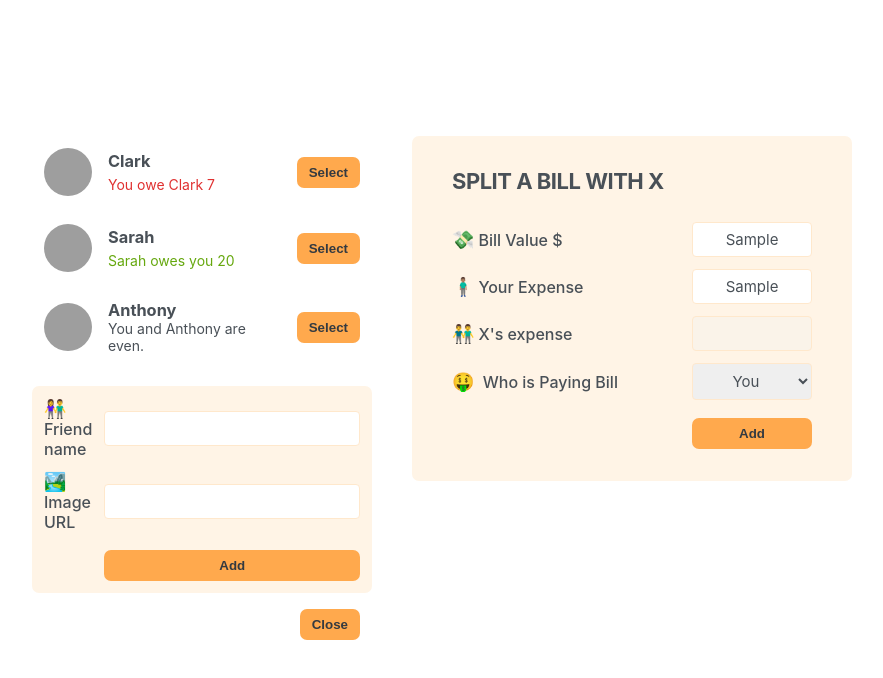
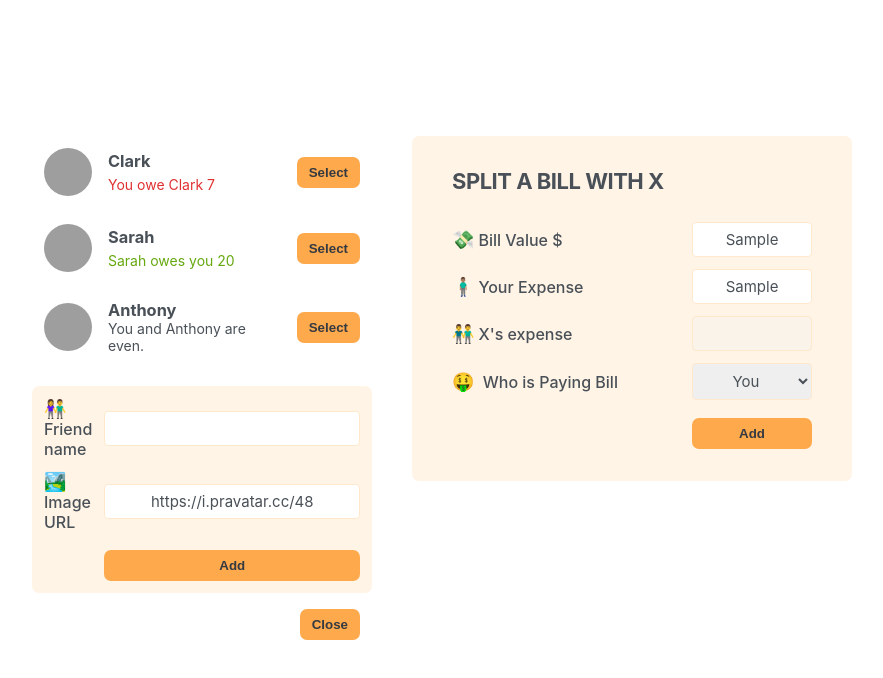
Before and after one commit to shahayushh/eat-n-split, a React (Create React App) app: page / in a window 1280 px wide. Both pictures are taken after typing "Sample", "Sample" into the empty fields and a click on the button "Add Friend". Shown: the top 678 px of the page, without its empty margins (198-1081 px from the left). Built offline with nearby package versions, Linux system fonts and the light colour scheme; grey boxes are pictures that could not be loaded.

Commit message:
Adding new friend shared with lift state up to common parent

```diff
--- a/src/App.js
+++ b/src/App.js
@@ -29,16 +29,22 @@
 }
 
 export default function App() {
+  const [friends, setFriends] = useState(initialFriends);
   const [showAddFriend, setShowAddFriend] = useState(false);
 
   function handleShowAddFriend() {
     setShowAddFriend((show) => !show);
   }
+  function handleAddFriend(friend) {
+    setFriends((friends) => [...friends, friend]);
+    setShowAddFriend(false);
+  }
+
   return (
     <div className="app">
       <div className="sidebar">
-        <FriendsList />
-        {showAddFriend && <FormAddFriend />}
+        <FriendsList friends={friends} />
+        {showAddFriend && <FormAddFriend onAddFriend={handleAddFriend} />}
         <Button onClick={handleShowAddFriend}>
           {showAddFriend ? "Close" : "Add Friend"}
         </Button>
@@ -48,8 +54,7 @@
   );
 }
 
-function FriendsList() {
-  const friends = initialFriends;
+function FriendsList({ friends }) {
   return (
     <ul>
       {friends.map((friend) => (
@@ -82,14 +87,41 @@
   );
 }
 
-function FormAddFriend() {
+function FormAddFriend({ onAddFriend }) {
+  const [name, setName] = useState("");
+  const [image, setImage] = useState("https://i.pravatar.cc/48");
+
+  function handleSubmit(e) {
+    e.preventDefault();
+
+    if (!name || !image) return;
+    const id = crypto.randomUUID();
+    const newFriend = {
+      name,
+      image: `${image}?=${id}`,
+      balance: 0,
+      id: crypto.randomUUID,
+    };
+    onAddFriend(newFriend);
+    setName("");
+    setImage("https://i.pravatar.cc/48");
+  }
+
   return (
-    <form className="form-add-friend">
+    <form className="form-add-friend" onSubmit={handleSubmit}>
       <label> 👫 Friend name</label>
-      <input type="text" />
+      <input
+        type="text"
+        value={name}
+        onChange={(e) => setName(e.target.value)}
+      />
 
       <label>🏞️Image URL</label>
-      <input type="text" />
+      <input
+        type="text"
+        value={image}
+        onChange={(e) => setImage(e.target.value)}
+      />
 
       <Button>Add</Button>
     </form>
```
